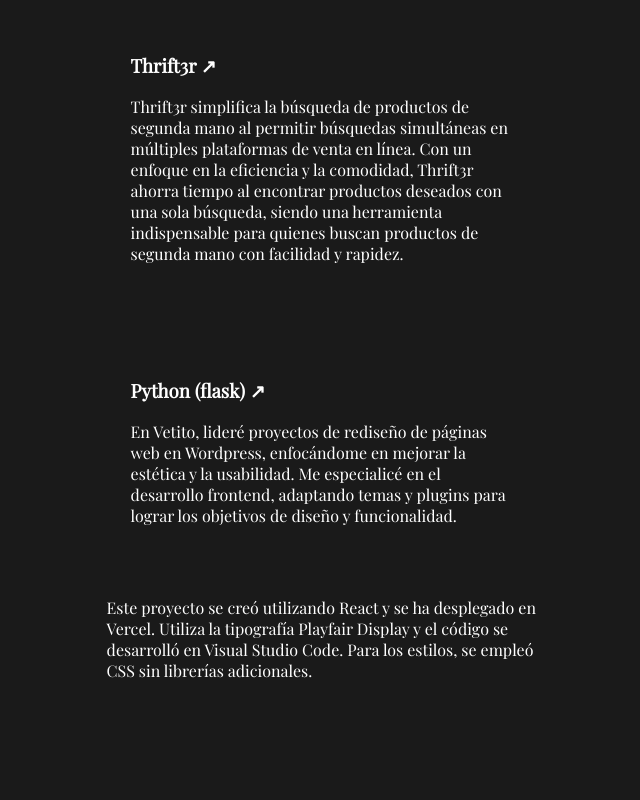
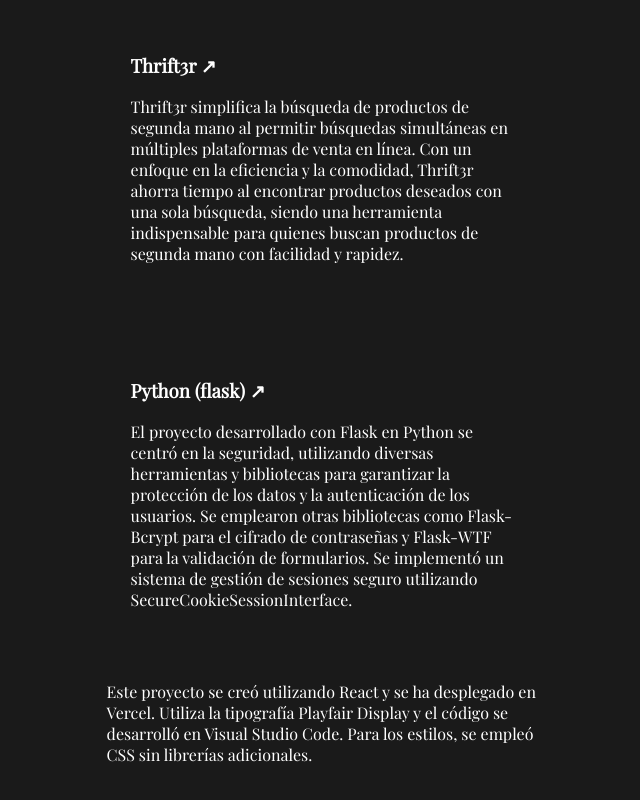
Before and after one commit to chiwaka03/Portfolio-in-React, a React (Vite) app in the folder vite-project/: page / in a window 1280 px wide. Shown: the part 2081-2881 px from the top of the page, without its empty margins (495-1135 px from the left). Before the commit the page ends 2813 px from the top, so only its background shows below. Built offline with nearby package versions, Linux system fonts and the light colour scheme.

Commit message:
Update text python

```diff
--- a/vite-project/src/PersonalProjects2.tsx
+++ b/vite-project/src/PersonalProjects2.tsx
@@ -7,10 +7,13 @@
           <a href="https://github.com/chiwaka03/Flutter_app" target="_blank" className="no-style">
             <div className='text-project-card'>
               <h3>Python (flask) <span>&#8599;</span></h3>
-              <p>En Vetito, lideré proyectos de rediseño de páginas web en Wordpress,
-              enfocándome en mejorar la estética y la usabilidad.
-              Me especialicé en el desarrollo frontend,
-              adaptando temas y plugins para lograr los objetivos de diseño y funcionalidad.</p>
+              <p>El proyecto desarrollado con Flask en Python se centró en la seguridad,
+                utilizando diversas herramientas y bibliotecas para garantizar la
+                protección de los datos y la autenticación de los usuarios.
+                Se emplearon otras bibliotecas como Flask-Bcrypt para el cifrado
+                de contraseñas y Flask-WTF para la validación de formularios.
+                Se implementó un sistema de gestión de sesiones seguro utilizando
+                SecureCookieSessionInterface.</p>
             </div>
         </a>
       </div>
```
